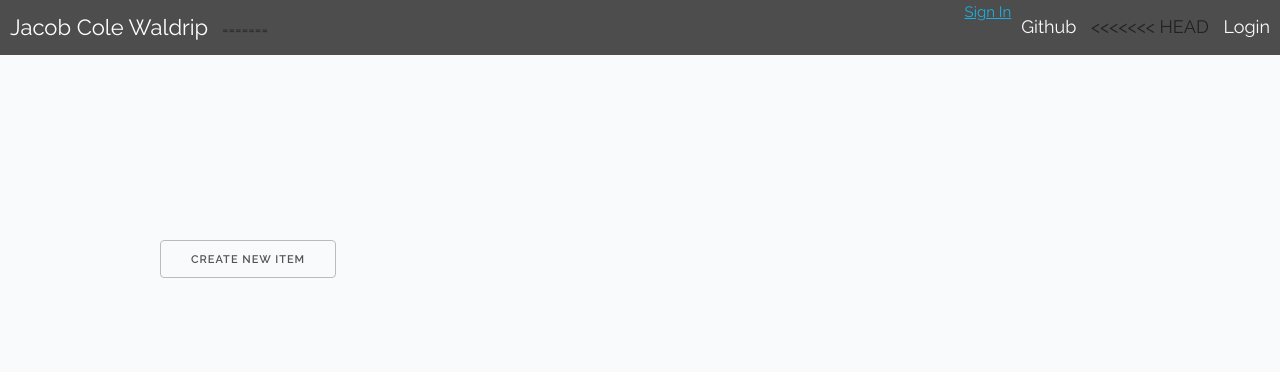
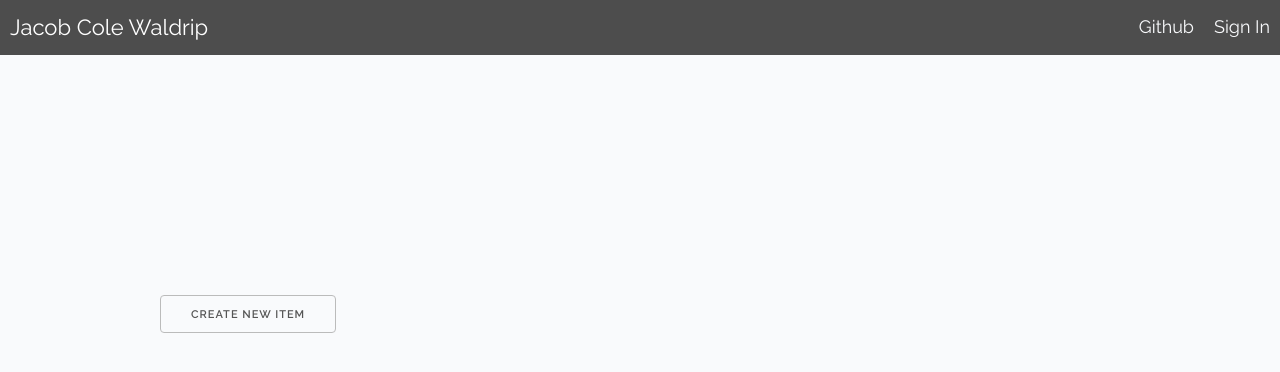
Before and after one commit to calebpower/meeting-schedulizer, a Django app: page /todolist/ in a window 1280 px wide. Shown: the top 372 px of the page. Run offline with Django 3.2, Linux system fonts and the light colour scheme.

Commit message:
forgot to save

```diff
--- a/templates/base.html
+++ b/templates/base.html
@@ -45,10 +45,6 @@
         <!-- Navbar links-->
         <div class="nav-links">
           <a href="//github.com/jakesboy2" target="_blank">Github</a>
-<<<<<<< HEAD
-          <a href="#" target="_blank">Login</a>
-        </div>
-=======
           <a href="#" class="openb">Sign In</a>
       </div>
 
@@ -81,7 +77,6 @@
         </form>
       </div>
 
->>>>>>> 129e2026b73bde71b7ca041ed6edd649f40697d3
       </div>
 
   <!-- Content that child html files supply-->
```
